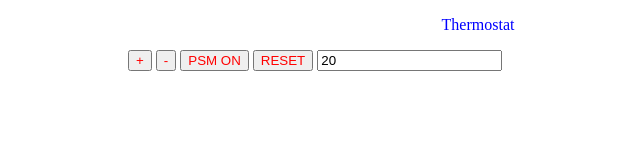
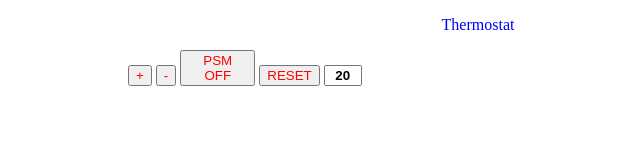
Before and after one commit to glynester/ThermostatGR, a plain HTML site: page index.html in a window 1280 px wide. Both pictures are taken after a click on the button "PSM ON". Shown: the whole page, without its empty margins (162-802 px from the left). Drawn offline with nearby package versions, Linux system fonts and the light colour scheme.

Commit message:
Reset functionality and styling changes

```diff
--- a/css/styles.css
+++ b/css/styles.css
@@ -12,3 +12,17 @@ div {
   width: 700px;
   margin: 0 auto;
 }
+
+
+#temperature {
+  width: 30px;
+}
+
+#Power_save_mode {
+  width: 75px;
+}
+
+input[type=text] {
+  text-align: center;
+  font-weight: bold;
+}
--- a/src/controller.js
+++ b/src/controller.js
@@ -13,14 +13,18 @@ $(document).ready(function(){
   $("#Power_save_mode").click(function(){
     if (thermostat.psm == true){
       thermostat.psmOff();
+      $("#Power_save_mode").html("PSM OFF");
     } else {
       thermostat.psmOn();
+      $("#Power_save_mode").html("PSM ON");
       if (thermostat.temp> thermostat.MAXTEMP_WITH_PSM){
         thermostat.temp = thermostat.MAXTEMP_WITH_PSM
       }
     }
-
-
+    $("#temperature").val(thermostat.temp);
+  })
+  $("#reset").click(function(){
+    thermostat.reset();
     $("#temperature").val(thermostat.temp);
   })
 
```
